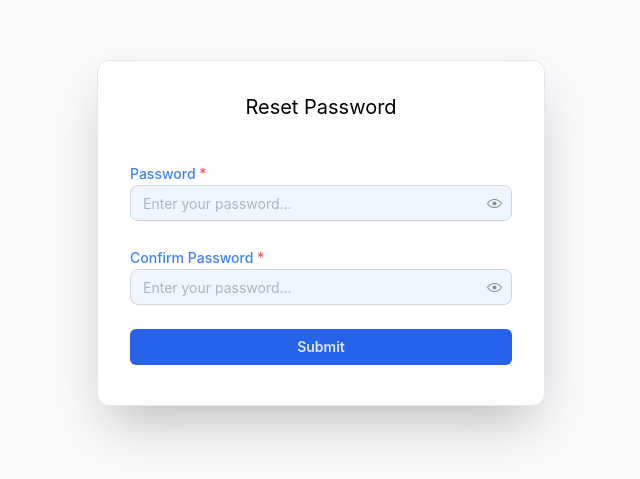
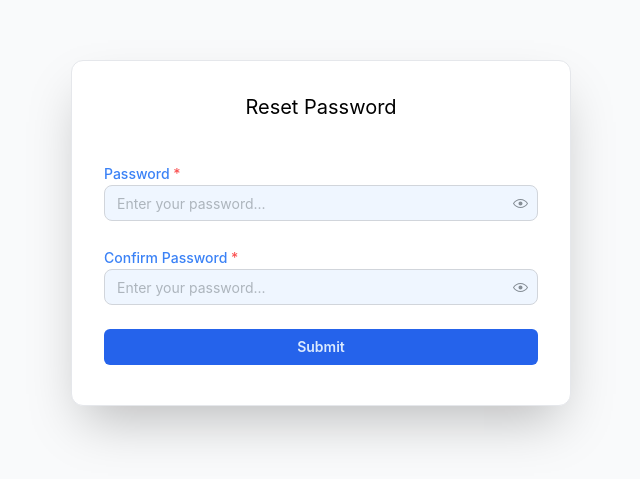
Before and after one commit to ks-rushik/restaurant-management, a Next.js app: page /auth/updatepassword in a window 1280 px wide. Shown: the part 167-646 px from the top of the page, without its empty margins (319-959 px from the left). Built offline with nearby package versions, Linux system fonts and the light colour scheme.

Commit message:
css change for formgroup

```diff
--- a/src/app/components/forms/FormGroup.tsx
+++ b/src/app/components/forms/FormGroup.tsx
@@ -7,7 +7,7 @@ type IFormGroupProps = {
 const FormGroup: FC<IFormGroupProps> = ({ children }) => {
   return (
     <div className="flex min-h-screen items-center justify-center px-4 py-6 sm:px-6 lg:px-8 bg-gray-50">
-      <div className="w-full max-w-md p-8 bg-white dark:bg-gray-800 rounded-xl shadow-2xl border dark:border-gray-700">
+      <div className="min-w-[500px] max-w-md p-8 bg-white dark:bg-gray-800 rounded-xl shadow-2xl border dark:border-gray-700">
         {children}
       </div>
     </div>
```
